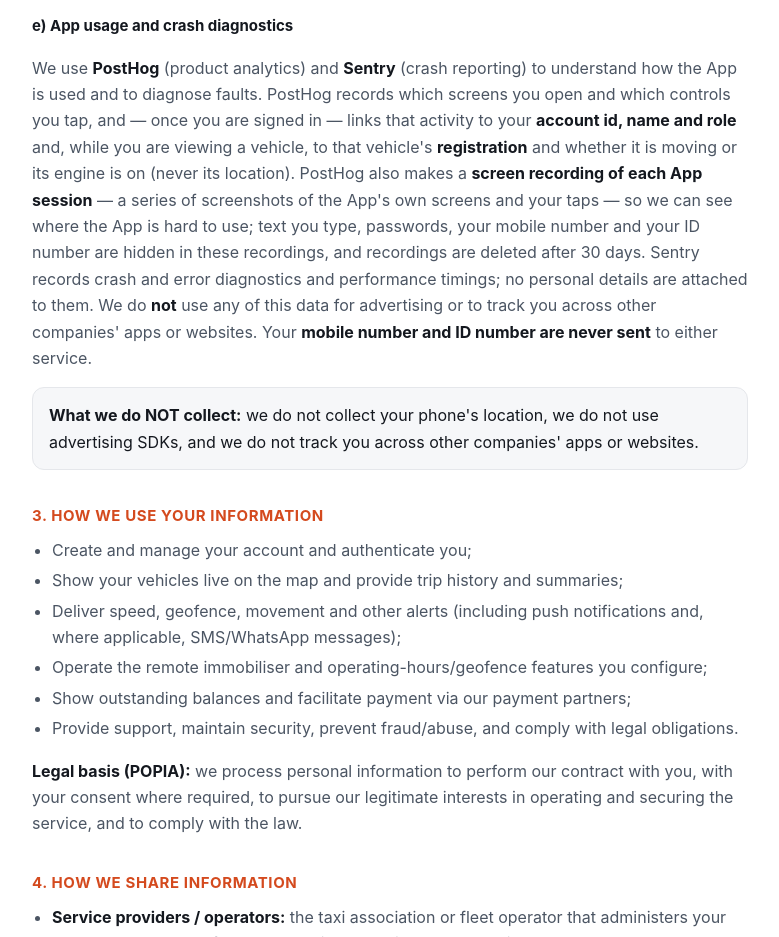
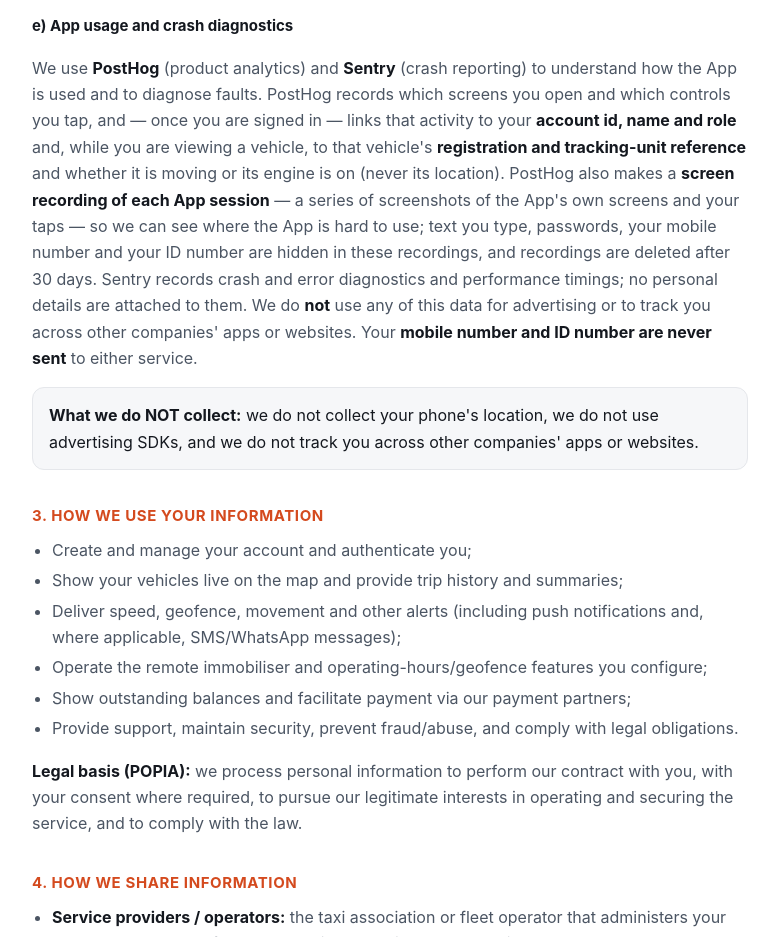
Before and after one commit to manyowa/mobifytracker-legal, a plain HTML site: page privacy-android.html in a window 1280 px wide. Shown: the part 1300-2237 px from the top of the page, without its empty margins (250-1029 px from the left). Drawn offline with Linux system fonts and the light colour scheme.

Commit message:
docs(privacy): name the tracking-unit reference sent with analytics events
Co-Authored-By: Claude Opus 5.5 <noreply@anthropic.com>

```diff
--- a/privacy-android.html
+++ b/privacy-android.html
@@ -93,7 +93,7 @@
   collect or store your card or bank-card details inside the App.</strong></p>
   <h3>e) App usage and crash diagnostics</h3>
   <p>We use <strong>PostHog</strong> (product analytics) and <strong>Sentry</strong> (crash
-  reporting) to understand how the App is used and to diagnose faults. PostHog records which screens you open and which controls you tap, and &mdash; once you are signed in &mdash; links that activity to your <strong>account id, name and role</strong> and, while you are viewing a vehicle, to that vehicle's <strong>registration</strong> and whether it is moving or its engine is on (never its location). PostHog also makes a <strong>screen recording of each App session</strong> &mdash; a series of screenshots of the App's own screens and your taps &mdash; so we can see where the App is hard to use; text you type, passwords, your mobile number and your ID number are hidden in these recordings, and recordings are deleted after 30 days. Sentry records crash and error diagnostics and performance timings; no personal details are attached to them. We do <strong>not</strong> use any of this data for advertising or to track you across other companies' apps or websites. Your <strong>mobile number and ID number are never sent</strong> to either service.</p>
+  reporting) to understand how the App is used and to diagnose faults. PostHog records which screens you open and which controls you tap, and &mdash; once you are signed in &mdash; links that activity to your <strong>account id, name and role</strong> and, while you are viewing a vehicle, to that vehicle's <strong>registration and tracking-unit reference</strong> and whether it is moving or its engine is on (never its location). PostHog also makes a <strong>screen recording of each App session</strong> &mdash; a series of screenshots of the App's own screens and your taps &mdash; so we can see where the App is hard to use; text you type, passwords, your mobile number and your ID number are hidden in these recordings, and recordings are deleted after 30 days. Sentry records crash and error diagnostics and performance timings; no personal details are attached to them. We do <strong>not</strong> use any of this data for advertising or to track you across other companies' apps or websites. Your <strong>mobile number and ID number are never sent</strong> to either service.</p>
   <div class="card"><strong>What we do NOT collect:</strong> we do not collect your phone's
   location, we do not use advertising SDKs, and we do not track you across other companies' apps
   or websites.</div>
```
Also changed, not shown: privacy.html (+1 -1 lines).
